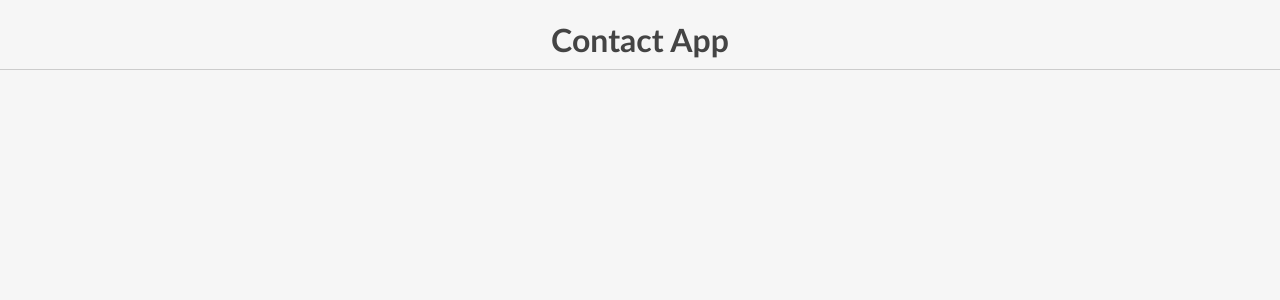
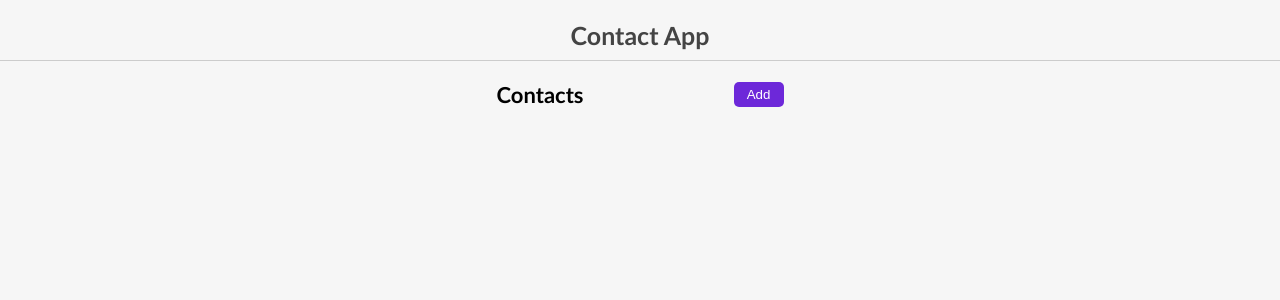
Before and after one commit to mobin-atrzade/react-project-ContactList, a React (Create React App) app: page / in a window 1280 px wide. Shown: the top 300 px of the page. Built offline with nearby package versions, Linux system fonts and the light colour scheme.

Commit message:
update the component

```diff
--- a/src/App.css
+++ b/src/App.css
@@ -9,4 +9,5 @@ h1 {
   border-bottom: 1px solid #ccc;
   color: #444;
   padding-bottom: 10px;
+  font-size: 25px;
 }
--- a/src/App.js
+++ b/src/App.js
@@ -3,6 +3,7 @@ import './App.css';
 import AddContact from './components/AddContact/AddContact';
 import ContactList from './components/ContactList/ContactList';
 import { Switch, Route } from 'react-router-dom'
+import ContactDetail from './components/ContactDetail/ContactDetail';
 
 function App() {
   const [contacts, setContacts] = useState([])
@@ -30,16 +31,22 @@ function App() {
       <h1>Contact App</h1>
       <Switch>
         <Route
+          path="/user/:id"
+          component={ContactDetail}
+        />
+        <Route
           path="/add"
-          component={(props) => <AddContact addContactHandler={addContactHandler} {...props} />}
+          render={(props) => <AddContact addContactHandler={addContactHandler} {...props} />}
         />
         <Route
           path="/"
-          exact
-          component={() =>
+          exact={true}
+          render={(props) =>
             <ContactList
               contacts={contacts}
-              onDelete={deleteContactHandler} />}
+              onDelete={deleteContactHandler}
+              {...props}
+            />}
         />
       </Switch>
       {/* <AddContact
--- /dev/null
+++ b/src/components/Contact/Contact.js
@@ -0,0 +1,20 @@
+import React from 'react'
+import { Link } from 'react-router-dom';
+
+const Contact = ({ onDelete, contact }) => {
+    const { id, name, email } = contact;
+    return (
+        <div key={id} className="item">
+            <div className="item-left">
+                <Link to={{ pathname: `user/${id}`, state: { contact: contact } }}>
+                    <div className="user">
+                        <p>name : {name}</p>
+                        <p>email : {email}</p>
+                    </div>
+                </Link>
+            </div>
+            <button onClick={() => onDelete(id)}>delete</button>
+        </div >
+    )
+}
+export default Contact;
--- /dev/null
+++ b/src/components/ContactDetail/ContactDetail.js
@@ -0,0 +1,18 @@
+import React from 'react'
+import { Link } from 'react-router-dom';
+
+const ContactDetail = ({ location }) => {
+    const { contact } = location.state;
+    // console.log(contact);
+    return (
+        <div>
+            <p>user name is : {contact.name}</p>
+            <p>user email is : {contact.email}</p>
+            <Link to="/">
+                go to contact List
+            </Link>
+        </div>
+    )
+}
+
+export default ContactDetail;
--- a/src/components/ContactList/ContactList.js
+++ b/src/components/ContactList/ContactList.js
@@ -1,21 +1,25 @@
 import React from 'react'
+import './contactlist.css'
+import { Link } from 'react-router-dom';
+import Contact from '../Contact/Contact';
 
 const ContactList = ({ contacts, onDelete }) => {
     return (
-        <>
-            {
-                contacts.map((contact) => {
-                    const { name, email, id } = contact;
-                    return (
-                        <div key={id}>
-                            <p>name : {name}</p>
-                            <p>email : {email}</p>
-                            <button onClick={() => onDelete(id)}>delete</button>
-                        </div>
-                    )
-                })
-            }
-        </>
+        <section className="ListWrapper">
+            <div className="contactList">
+                <div className="listHeader">
+                    <h2>Contacts</h2>
+                    <Link to="/add">
+                        <button>Add</button>
+                    </Link>
+                </div>
+                {
+                    contacts.map((contact) => {
+                        return <Contact contact={contact} onDelete={onDelete} />
+                    })
+                }
+            </div>
+        </section>
     )
 }
 
--- /dev/null
+++ b/src/components/ContactList/contactlist.css
@@ -0,0 +1,72 @@
+.ListWrapper {
+  display: flex;
+  justify-content: center;
+}
+.contactList {
+  display: flex;
+  flex-direction: column;
+  align-items: center;
+}
+.listHeader {
+  margin-top: 20px;
+  display: flex;
+  justify-content: space-between;
+  width: 100%;
+  align-items: center;
+}
+.listHeader h2 {
+  font-size: 22px;
+}
+.listHeader a {
+  margin-left: 150px;
+}
+.listHeader button {
+  width: 50px;
+  height: 25px;
+  outline: none;
+  cursor: pointer;
+  border: none;
+  color: #fff;
+  background-color: #6d28d9;
+  padding: 5px 10px;
+  border-radius: 5px;
+}
+.item {
+  background-color: #fff;
+  min-width: 25rem;
+  display: flex;
+  justify-content: space-between;
+  align-items: center;
+  padding: 10px;
+  border: 1px solid #ccc;
+  border-radius: 5px;
+  margin-top: 20px;
+}
+.item button {
+  outline: none;
+  cursor: pointer;
+  border: 1px solid #dc2626;
+  color: #dc2626;
+  background-color: #fff;
+  padding: 5px 10px;
+  border-radius: 5px;
+}
+.item img {
+  width: 20px;
+  height: 20px;
+  margin-right: 5px;
+}
+.item .user {
+  display: flex;
+  flex-direction: column;
+  align-items: flex-start;
+}
+.item-left {
+  display: flex;
+  align-items: center;
+}
+.item-left a {
+  text-decoration: none;
+  color: #222;
+  font-size: 12px;
+}
```
